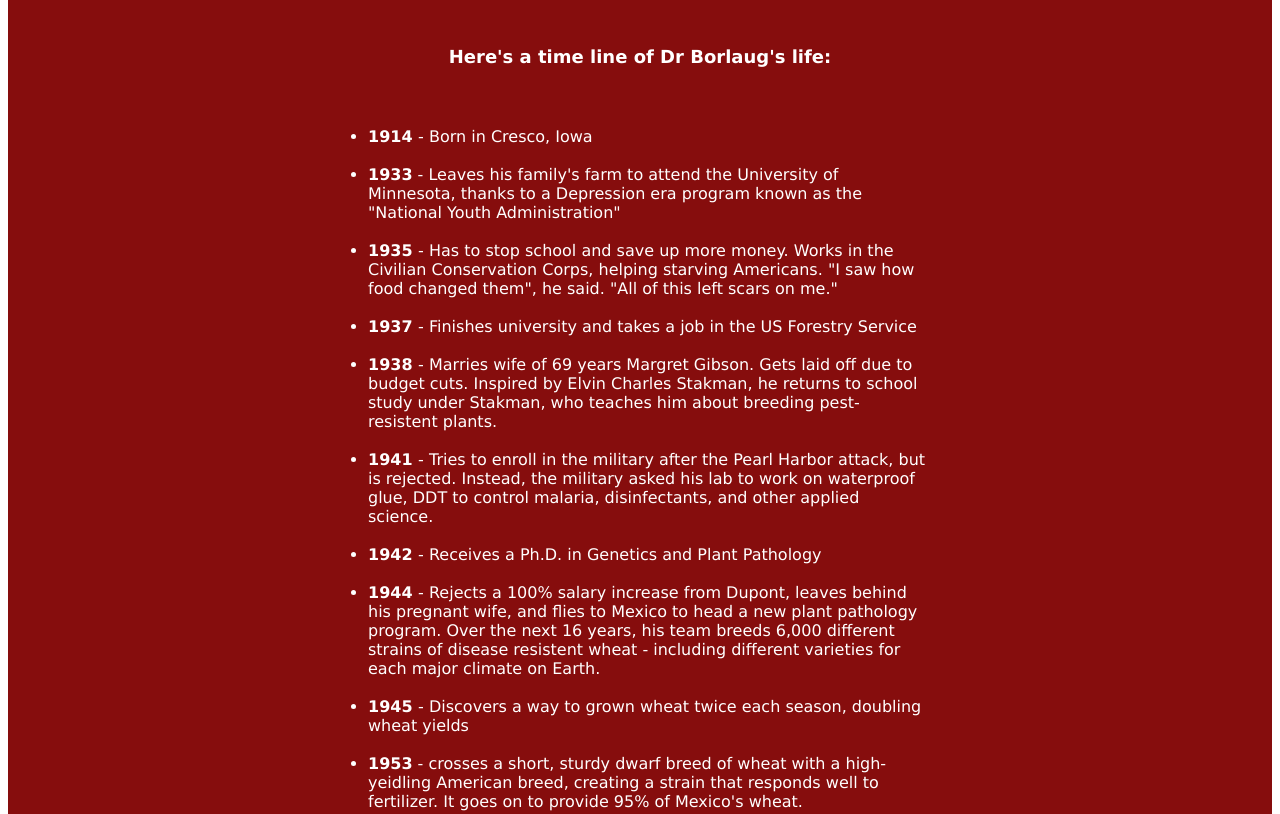
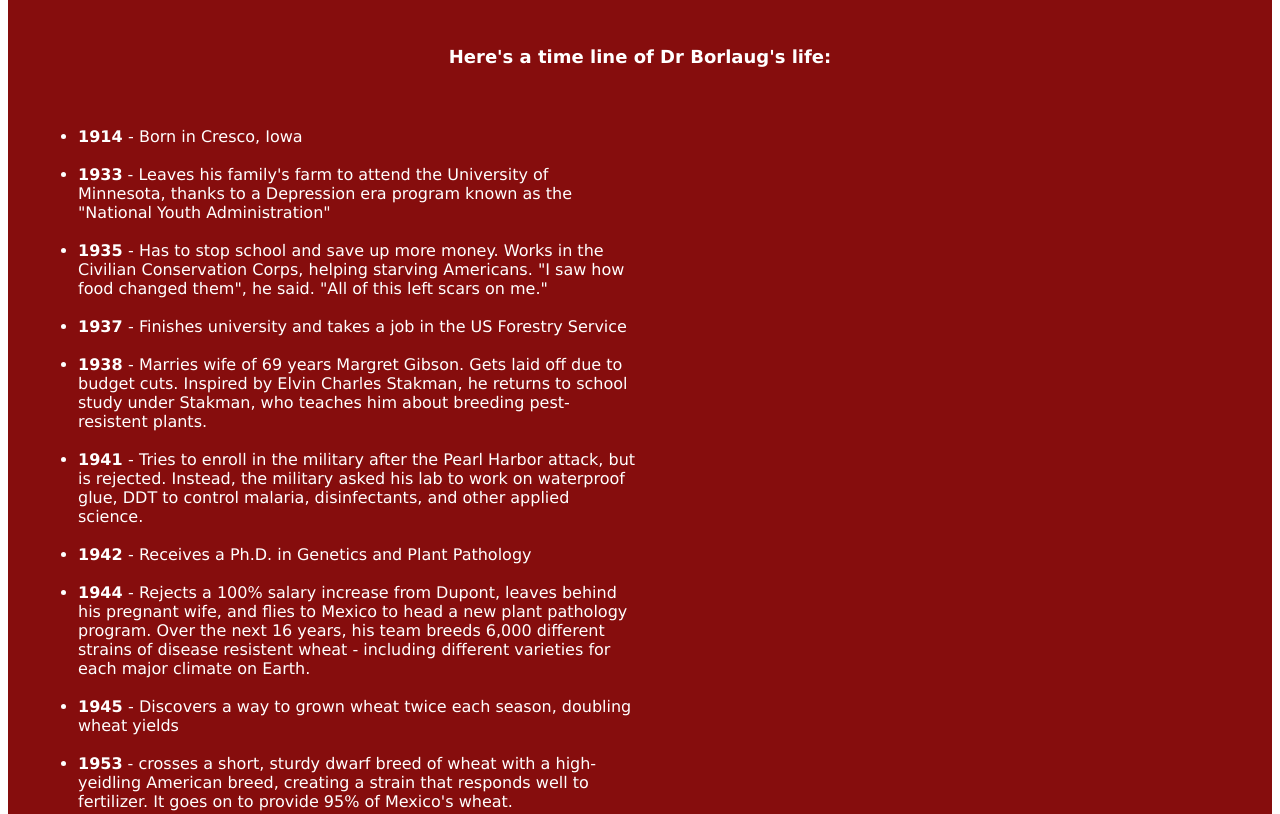
Before and after one commit to Kwikcoda/CSS-borlaug, a plain HTML site: page index.html in a window 1280 px wide. Shown: the part 869-1683 px from the top of the page. Drawn offline with Linux system fonts and the light colour scheme.

Commit message:
Update style.css

```diff
--- a/style.css
+++ b/style.css
@@ -78,8 +78,6 @@ img {
     word-break: break-word;
     max-width: 600px;
     text-align: left;
-    margin-inline-start: 320px;
-    margin-inline-end: 40px;
     /* font-family: 'poppins', sans-serif; */
     font-size: medium;
 }
```
